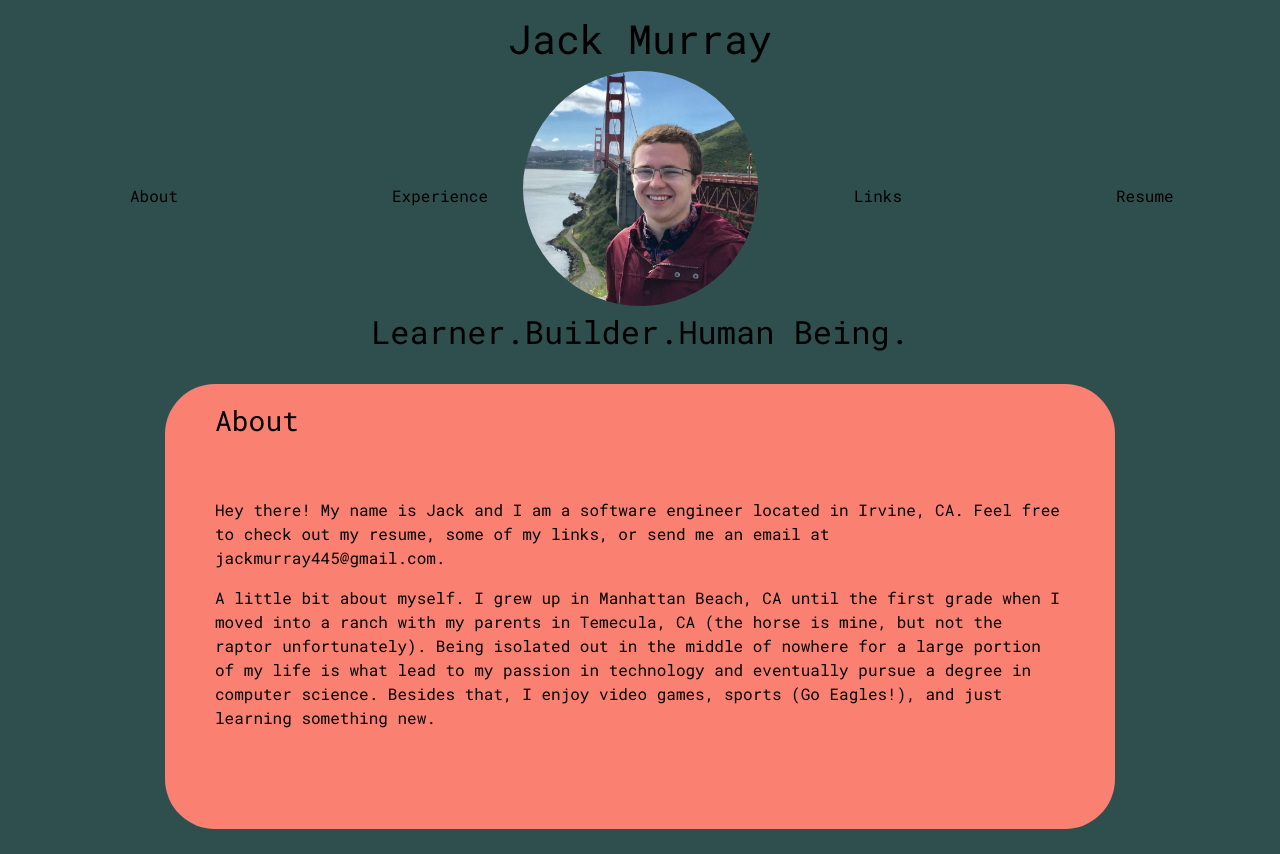
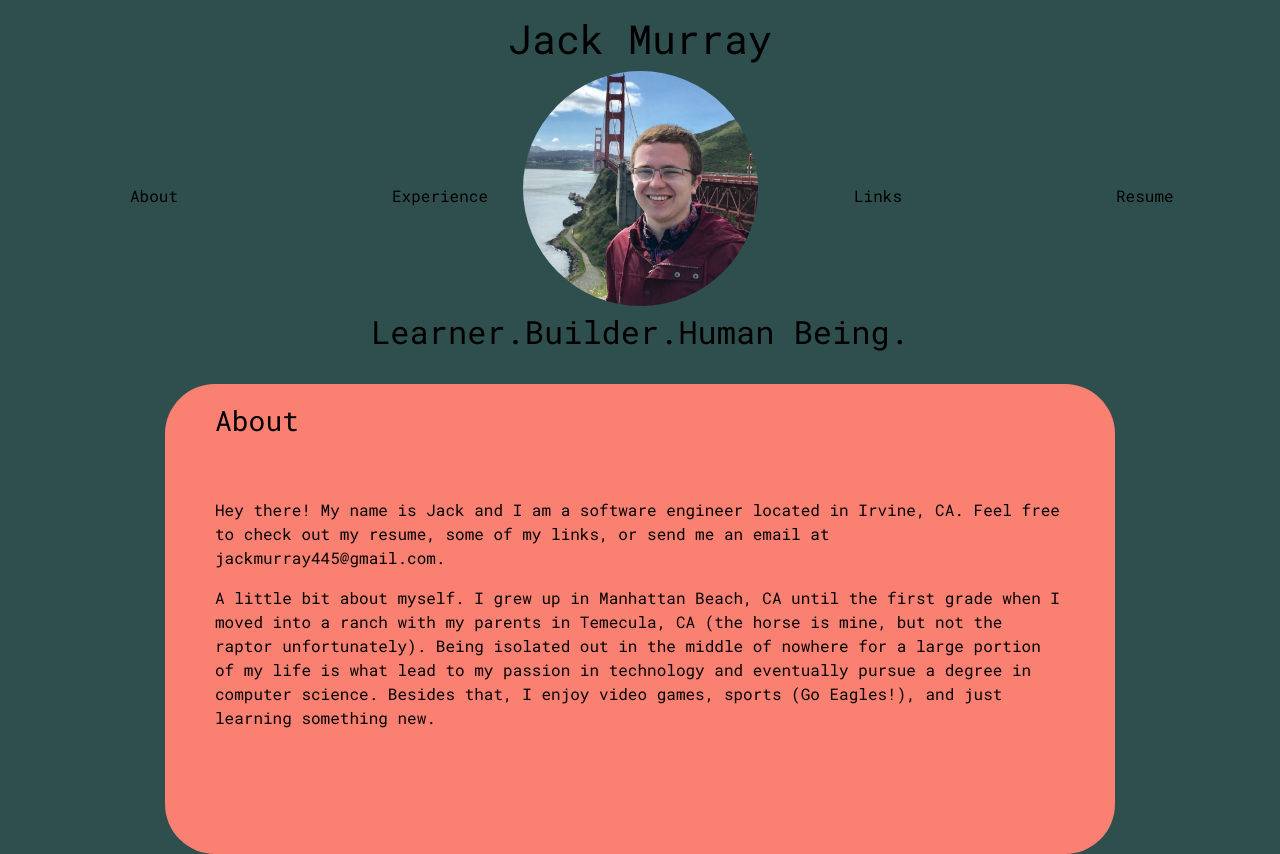
Before and after one commit to jackmurray45/personal-site-v2, a React (Create React App) app: page / in a window 1280 px wide. Before the commit the page ends 829 px from the top, so only its background shows below. Built offline with nearby package versions, Linux system fonts and the light colour scheme; a web font is replaced by a local one.

Commit message:
fixed min-height for even content

```diff
--- a/src/pages/About.js
+++ b/src/pages/About.js
@@ -4,7 +4,7 @@ import Styled from 'styled-components';
 const Styles = Styled.div`
   background-color: rgb(250,128,114);
   border-radius: 50px;
-  min-height: 445px;
+  min-height: 470px;
 
   .filler{
     margin-top: 10px;
--- a/src/pages/Experience.js
+++ b/src/pages/Experience.js
@@ -5,7 +5,7 @@ import Styled from 'styled-components';
 const Styles = Styled.div`
   background-color: rgb(135,206,250);
   border-radius: 50px;
-  min-height: 445px;
+  min-height: 470px;
 `;
 
 function Experience() {
--- a/src/pages/Links.js
+++ b/src/pages/Links.js
@@ -4,7 +4,7 @@ import Styled from 'styled-components';
 const Styles = Styled.div`
 background-color: rgb(221,160,221);
 border-radius: 50px;
-min-height: 445px;
+min-height: 470px;
 
 img{
   width: 75px;
```
